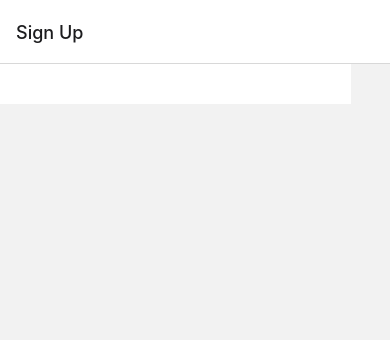
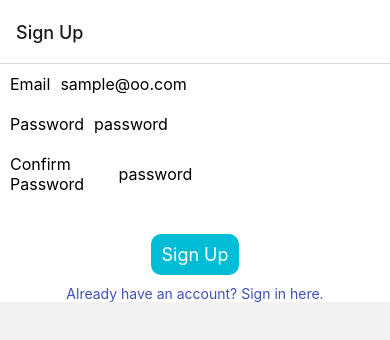
Before and after one commit to eason-pan-ep/gas-prediction-app, a React Native app: screen / in a window 390 px wide. Shown: the top 340 px of the page. Built offline with nearby package versions, Linux system fonts and the light colour scheme; no server answers.

Commit message:
implemented SubtlePressable, added secureTextEntry option for EditableField, added EditableFields to SignUp page

```diff
--- a/components/EditableField.js
+++ b/components/EditableField.js
@@ -14,9 +14,10 @@ import { fontSizes } from "../styles/fontSizes";
 
 export default function EditableField({
   label,
-  onChange,
+  onChangeText,
   defaultValue,
   inputType,
+  isPassword,
   style,
 }) {
   return (
@@ -24,9 +25,10 @@ export default function EditableField({
       <Text style={styles.label}>{label}</Text>
       <TextInput
         style={styles.field}
-        onChangeText={onChange}
-        defaultValue={defaultValue}
+        onChangeText={onChangeText}
+        placeholder={defaultValue}
         keyboardType={inputType}
+        secureTextEntry={isPassword}
       />
     </View>
   );
@@ -47,5 +49,6 @@ const styles = StyleSheet.create({
   field: {
     color: colors.backgroundText,
     fontSize: fontSizes.normal,
+    width: '100%',
   },
 });
--- /dev/null
+++ b/components/SubtlePressable.js
@@ -0,0 +1,25 @@
+import { StyleSheet, Text, View, Pressable } from 'react-native';
+import React from 'react';
+import { colors } from '../styles/colors';
+import { fontSizes } from '../styles/fontSizes';
+
+const SubtlePressable = ({title, onPress}) => {
+  return (
+    <Pressable onPress={onPress}>
+        <Text style={styles.title}>{title}</Text>
+    </Pressable>
+  );
+};
+
+export default SubtlePressable;
+
+const styles = StyleSheet.create({
+    container: {
+        marginTop: 10,
+        marginBottom: 10,
+    },
+    title: {
+        color: colors.secondary,
+        fontSize: fontSizes.small,
+    },
+});
--- a/screens/SignUp.js
+++ b/screens/SignUp.js
@@ -3,13 +3,63 @@ import React from 'react';
 import EditableField from '../components/EditableField';
 import { fontSizes } from '../styles/fontSizes';
 import { colors } from '../styles/colors';
+import { useState } from 'react';
+import CustomPressable from '../components/CustomPressable';
+import SubtlePressable from '../components/SubtlePressable';
 
-const SignUp = () => {
-  return (
-    <View style={styles.container}>
-        <EditableField />
-    </View>
-  )
+const SignUp = ({navigation}) => {
+    //state variables for storing user input
+    const [accountInfo, setAccountInfo] = useState({
+        email: "",
+        password: "",
+        confirmPassword: "",
+    });
+
+    //functions for handling user input text changes
+    const handleEmailChange = (text) => {
+        setAccountInfo({ ...accountInfo, email: text });
+    };
+    const handlePasswordChange = (text) => {
+        setAccountInfo({ ...accountInfo, password: text });
+    };
+    const handleConfirmPasswordChange = (text) => {
+        setAccountInfo({ ...accountInfo, confirmPassword: text });
+    };
+
+    //function for handling sign up button press
+    const handleSignUpPress = () => {
+        console.log("Sign Up Pressed");
+    };
+
+
+    //main render
+    return (
+        <View style={styles.container}>
+            <EditableField
+                label={"Email"} onChangeText={handleEmailChange} defaultValue={"sample@oo.com"}
+                inputType={'email-address'} isPassword={false}
+            />
+            <EditableField
+                label={"Password"} onChangeText={handlePasswordChange} defaultValue={"password"}
+                inputType={'default'} isPassword={true}
+            />
+            <EditableField
+                label={"Confirm Password"} onChangeText={handleConfirmPasswordChange} defaultValue={"password"}
+                inputType={'default'} isPassword={true}
+            />
+
+            <View style={styles.buttonContainer}>
+                <CustomPressable
+                    title={"Sign Up"}
+                    onPress={handleSignUpPress}
+                />
+                <SubtlePressable
+                    title={"Already have an account? Sign in here."}
+                    onPress={()=>navigation.navigate('Sign In')}
+                />
+            </View>
+        </View>
+    )
 }
 
 export default SignUp;
@@ -17,8 +67,9 @@ export default SignUp;
 const styles = StyleSheet.create({
     container: {
         backgroundColor: colors.background,
-        width: '90%',
-        justifyContent: 'center',
+    },
+    buttonContainer:{
+        marginTop: 20,
         alignItems: 'center',
     },
 });
```
